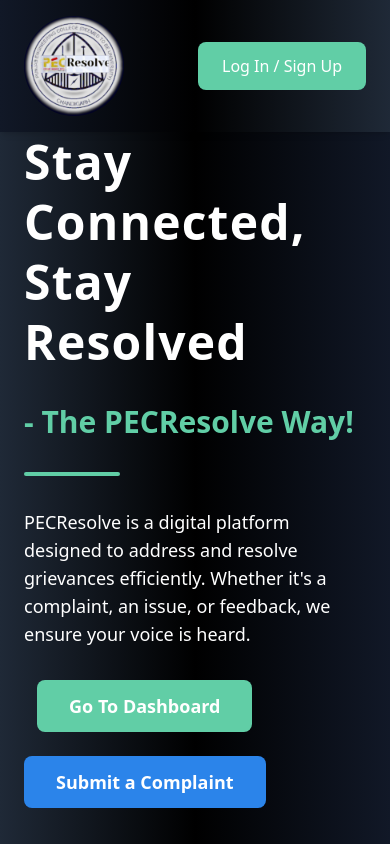
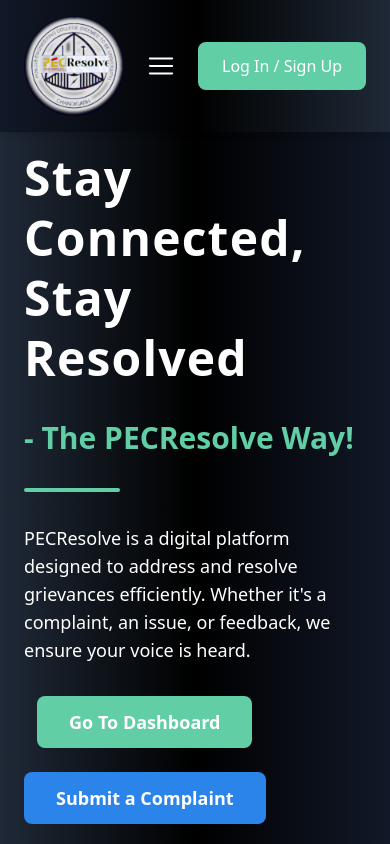
Before and after one commit to Adit10076/PECResolve, a React (Create React App) app in the folder frontend/: page / in a window 390 px wide. Shown: the top 844 px of the page. Built offline with nearby package versions, Linux system fonts and the light colour scheme; no server answers.

Commit message:
Responsiveness pt2

```diff
--- a/frontend/src/components/Hero.js
+++ b/frontend/src/components/Hero.js
@@ -8,8 +8,8 @@
   return (
     <div>
       <div
-        className="relative bg-cover bg-center pb-6 h-fit flex lg:flex-row flex-col items-center px-6 md:px-12 bg-gradient-to-r from-gray-800 via-black to-gray-900 overflow-hidden"
-        style={{ backgroundAttachment: "fixed" }}
+        className="relative pt-4 bg-cover bg-center pb-6 h-fit flex lg:flex-row flex-col items-center px-6 md:px-12 bg-gradient-to-r from-gray-800 via-black to-gray-900 overflow-hidden"
+
       >
         {/* Left Side*/}
         <div className="flex flex-col justify-center items-start text-left text-white space-y-8 w-full md:w-2/3 lg:w-3/5 z-10">
--- a/frontend/src/components/Navbar.js
+++ b/frontend/src/components/Navbar.js
@@ -1,23 +1,28 @@
-
-import React from "react";
+import React, { useState } from "react";
 import { Link } from "react-router-dom";
 import logo from "../images/logo.jpg";
-import { ToastContainer,toast } from "react-toastify";
+import { ToastContainer, toast } from "react-toastify";
 import { useNavigate } from "react-router-dom";
+import { RxHamburgerMenu } from "react-icons/rx";
 
-const Navbar = ({ isAuthenticated, setIsAuthenticated , name , setuserName , items,setItems,addItem}) => {
+const Navbar = ({ isAuthenticated, setIsAuthenticated, name, setuserName, items, setItems, addItem }) => {
+  const [isOpen, setIsOpen] = useState(false); // To handle the mobile menu toggle
   const navigate = useNavigate();
-  function handleLogout(){
 
-    toast.warning("Logging you out...")
-    localStorage.removeItem("authToken")
-    localStorage.removeItem("user")
-    setTimeout(()=>{navigate('/login')},1000)
+  function handleLogout() {
+    toast.warning("Logging you out...");
+    localStorage.removeItem("authToken");
+    localStorage.removeItem("user");
+    setTimeout(() => {
+      navigate("/login");
+    }, 1000);
   }
+
   return (
     <div className="sticky top-0 z-20 bg-white shadow-md">
       <nav className="bg-gradient-to-r from-gray-900 via-black to-gray-800 py-4 backdrop-blur-lg transition-all duration-300 ease-in-out">
-        <div className="container mx-auto flex justify-between items-center px-6">
+        <div className="container mx-auto flex justify-between items-center px-6 relative">
+          {/* Logo */}
           <a href="#" className="cursor-pointer">
             <img
               src={logo}
@@ -27,40 +32,48 @@
               alt="Logo"
             />
           </a>
-          <ul className="hidden lg:flex gap-12">
-            <li className="cursor-pointer text-white py-2 px-4 hover:text-greenLight transition-all duration-500 relative group">
+          <div className="lg:hidden flex items-center">
+            <button onClick={() => setIsOpen(!isOpen)} className="text-white focus:outline-none text-[28px]">
+              <RxHamburgerMenu/>
+            </button>
+          </div>
+          <ul className={`lg:flex gap-12 ${isOpen ? "flex-col absolute top-[6rem] left-[7rem] border border-black w-[150px] rounded-lg h- bg-white bg-opacity-70 px-6 py-4 lg:static lg:flex-row" : "hidden lg:flex"}`}>
+            <li className="cursor-pointer lg:text-white text-black py-2 px-4 hover:text-greenLight transition-all duration-500 relative group">
               <a href="#">Home</a>
               <span className="absolute bottom-0 left-0 w-0 h-1 bg-greenLight transition-all duration-300 group-hover:w-full"></span>
             </li>
-            <li className="cursor-pointer text-white py-2 px-4 hover:text-greenLight transition-all duration-500 relative group">
+            <li className="cursor-pointer lg:text-white text-black py-2 px-4 hover:text-greenLight transition-all duration-500 relative group">
               <Link to="/lostnfound">Lost & Found</Link>
               <span className="absolute bottom-0 left-0 w-0 h-1 bg-greenLight transition-all duration-300 group-hover:w-full"></span>
             </li>
-            <li className="cursor-pointer text-white py-2 px-4 hover:text-greenLight transition-all duration-500 relative group">
+            <li className="cursor-pointer lg:text-white text-black py-2 px-4 hover:text-greenLight transition-all duration-500 relative group">
               <Link to="/contact">Contact Us</Link>
               <span className="absolute bottom-0 left-0 w-0 h-1 bg-greenLight transition-all duration-300 group-hover:w-full"></span>
             </li>
-            <li className="cursor-pointer text-white py-2 px-4 hover:text-greenLight transition-all duration-500 relative group">
+            <li className="cursor-pointer lg:text-white text-black py-2 px-4 hover:text-greenLight transition-all duration-500 relative group">
               <Link to="/about">About Us</Link>
               <span className="absolute bottom-0 left-0 w-0 h-1 bg-greenLight transition-all duration-300 group-hover:w-full"></span>
             </li>
           </ul>
+
           <div className="flex gap-6">
             {/* Link to Login/Signup Page */}
-            {isAuthenticated ? <>
-                  <button className="bg-greenLight text-white rounded-lg py-3 px-6 hover:bg-green-600 transition duration-300 transform hover:scale-105"
-                  onClick={()=>handleLogout()}>
+            {isAuthenticated ? (
+              <>
+                <button
+                  className="bg-greenLight text-white rounded-lg py-3 px-6 hover:bg-green-600 transition duration-300 transform hover:scale-105"
+                  onClick={() => handleLogout()}
+                >
                   Logout
                 </button>
-            </> :
-
-              <>
+              </>
+            ) : (
               <Link to="/login">
                 <button className="bg-greenLight text-white rounded-lg py-3 px-6 hover:bg-green-600 transition duration-300 transform hover:scale-105">
                   Log In / Sign Up
                 </button>
               </Link>
-              </>}
+            )}
           </div>
         </div>
       </nav>
```
Lines whose indentation alone changed are shown as unchanged.
